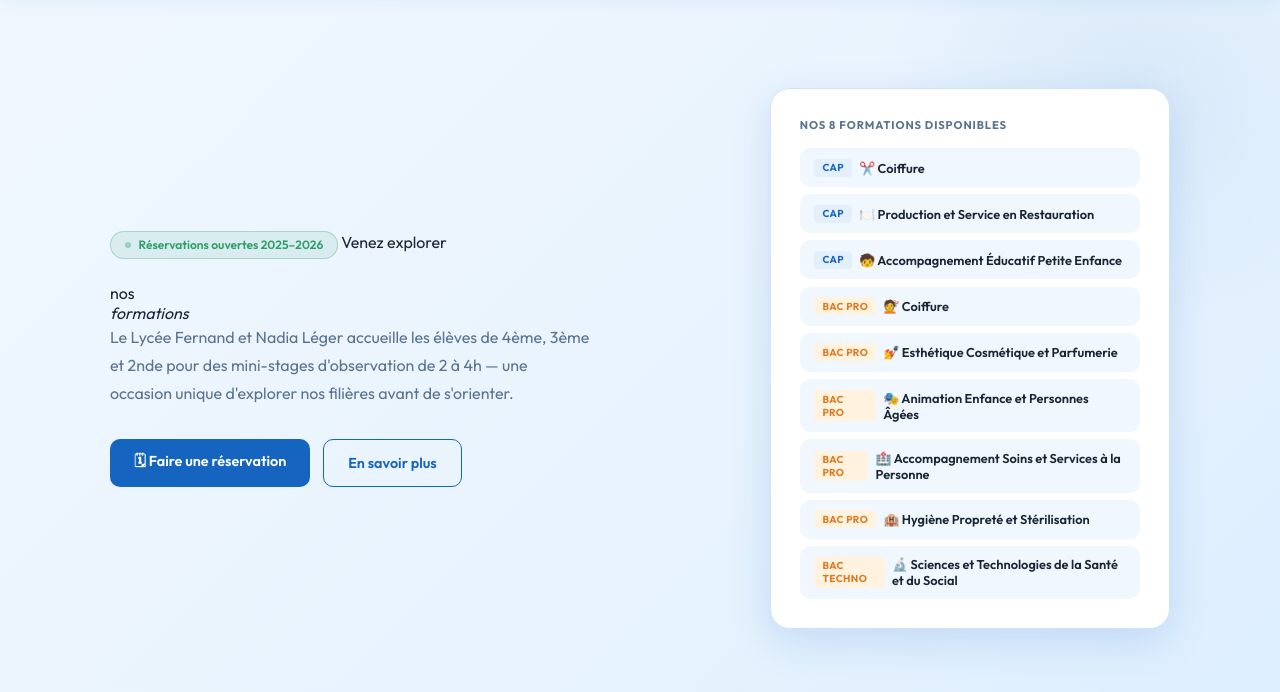
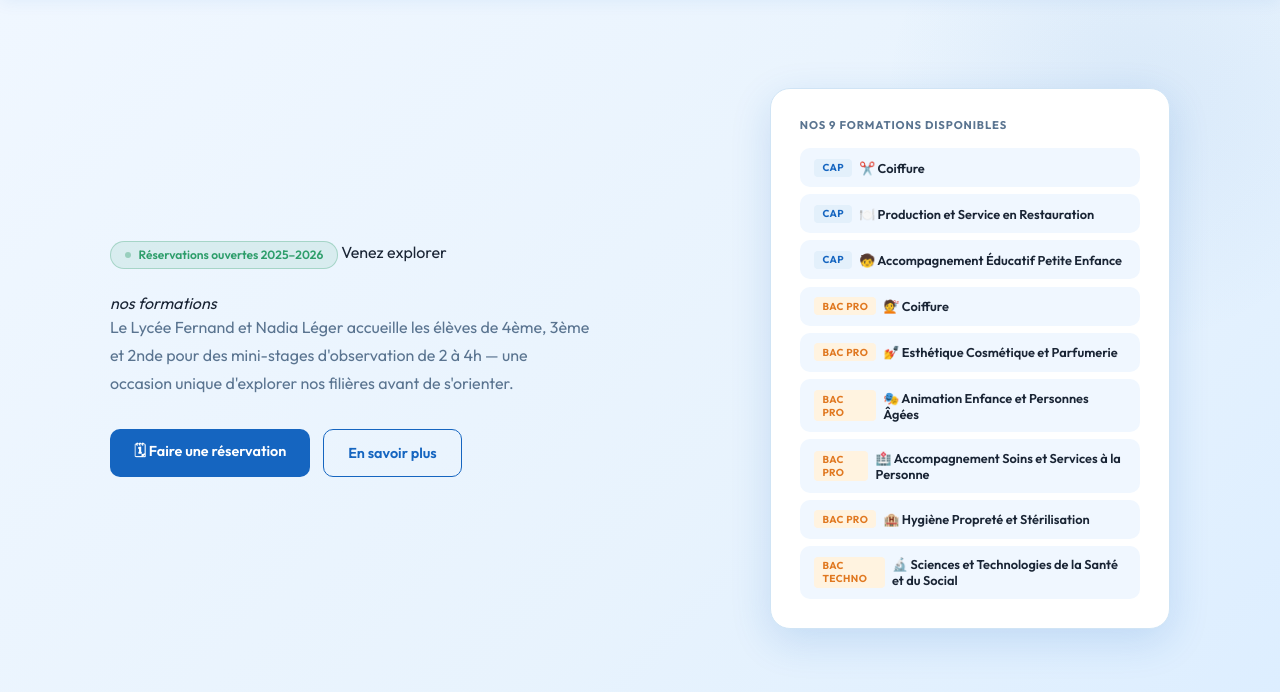
Before and after one commit to jamila-cell210/Fernand-Nadia-L-ger, a Flask app: page / in a window 1280 px wide. Shown: the part 101-793 px from the top of the page. Run offline with Flask 3, Linux system fonts and the light colour scheme.

Commit message:
Update index.html

```diff
--- a/templates/index.html
+++ b/templates/index.html
@@ -99,7 +99,7 @@
   <div class="hero-inner">
     <div>
       <div class="badge"><div class="dot"></div> Réservations ouvertes 2025–2026</div>
-      Venez explorer<br>nos<br><em>formations</em>
+     Venez explorer<br><em>nos formations</em>
       <p class="desc">Le Lycée Fernand et Nadia Léger accueille les élèves de 4ème, 3ème et 2nde pour des mini-stages d'observation de 2 à 4h — une occasion unique d'explorer nos filières avant de s'orienter.</p>
       <div class="hero-ctas">
         <button class="btn-primary" onclick="openModal()">🗓 Faire une réservation</button>
@@ -107,7 +107,7 @@
       </div>
     </div>
     <div class="hero-card">
-      <div class="hc-title">Nos 8 formations disponibles</div>
+      <div class="hc-title">Nos 9 formations disponibles</div>
       <div class="flist">
         {% for f in formations %}
         <div class="fitem">
```
